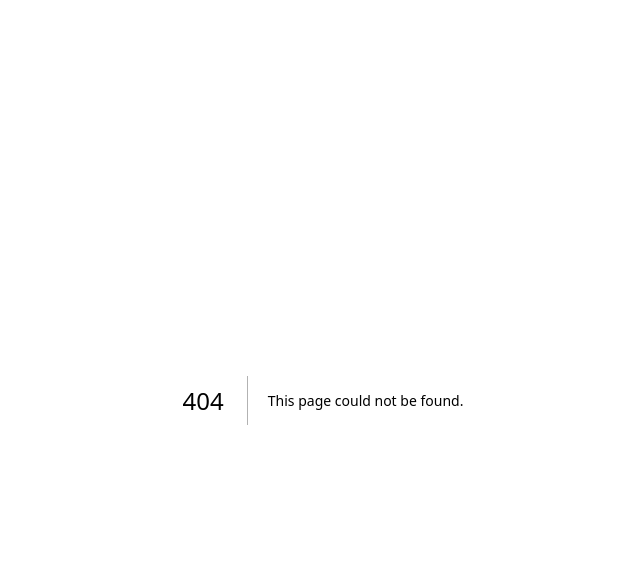
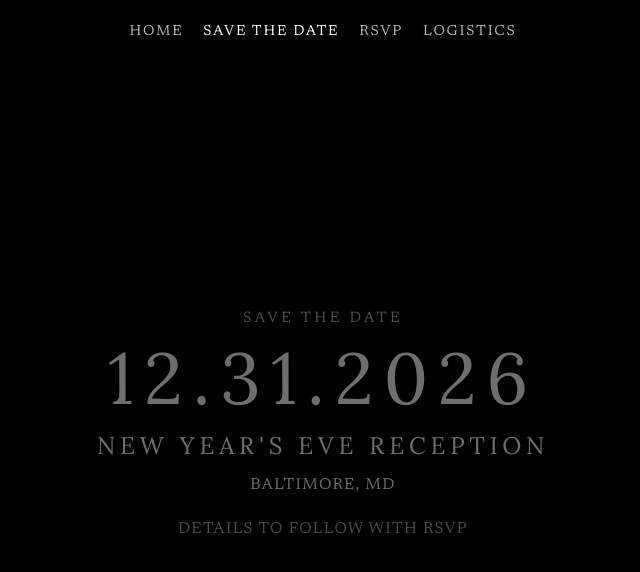
Before and after one commit to ava-firstaccess/wedding-website, a Next.js app: page /save-the-date in a window 1280 px wide. Before the commit this address had no page. Shown: the top 572 px of the page, without its empty margins (317-957 px from the left). Built offline with nearby package versions, Linux system fonts and the light colour scheme.

Commit message:
Add save the date page back to wedding website

```diff
--- a/app/components/Nav.js
+++ b/app/components/Nav.js
@@ -9,6 +9,7 @@ export default function Nav() {
 
   const links = [
     { href: '/', label: 'Home' },
+    { href: '/save-the-date', label: 'Save the Date' },
     { href: '/rsvp', label: 'RSVP' },
     { href: '/logistics', label: 'Logistics' },
   ]
--- /dev/null
+++ b/app/save-the-date/page.js
@@ -0,0 +1,60 @@
+'use client'
+
+import { useEffect, useState } from 'react'
+import Image from 'next/image'
+import Nav from '../components/Nav'
+import baseStyles from '../rsvp/page.module.css'
+import styles from './page.module.css'
+
+export default function SaveTheDate() {
+  const [phase, setPhase] = useState('overlay')
+
+  useEffect(() => {
+    const revealTimer = setTimeout(() => setPhase('lions-in'), 100)
+    const fadeOutTimer = setTimeout(() => setPhase('lions-out'), 3100)
+    const contentTimer = setTimeout(() => setPhase('form-in'), 4600)
+
+    return () => {
+      clearTimeout(revealTimer)
+      clearTimeout(fadeOutTimer)
+      clearTimeout(contentTimer)
+    }
+  }, [])
+
+  return (
+    <>
+      {(phase === 'overlay' || phase === 'lions-in') && (
+        <div className={phase === 'overlay' ? baseStyles.overlay : baseStyles.overlayFading} />
+      )}
+      <Nav />
+      <main className={baseStyles.main}>
+        <div className={`${baseStyles.lionsWrap} ${
+          phase === 'overlay' || phase === 'lions-in'
+            ? baseStyles.lionsVisible
+            : phase === 'lions-out'
+              ? baseStyles.lionsFading
+              : baseStyles.lionsGone
+        }`}>
+          <Image
+            src="/lion-lioness.png"
+            alt="Lion and Lioness"
+            width={500}
+            height={500}
+            priority
+            className={baseStyles.lionsImage}
+          />
+        </div>
+
+        <div className={`${baseStyles.content} ${phase === 'form-in' ? baseStyles.visible : ''}`}>
+          <div className={styles.contentWrap}>
+            <p className={styles.kicker}>Save the Date</p>
+            <h1 className={styles.date}>12.31.2026</h1>
+            <p className={styles.title}>New Year&apos;s Eve Reception</p>
+            <p className={styles.location}>Baltimore, MD</p>
+            <p className={styles.note}>Details to follow with RSVP</p>
+          </div>
+        </div>
+      </main>
+    </>
+  )
+}
--- /dev/null
+++ b/app/save-the-date/page.module.css
@@ -0,0 +1,54 @@
+.contentWrap {
+  display: flex;
+  flex-direction: column;
+  align-items: center;
+  gap: 1rem;
+  text-align: center;
+}
+
+.kicker {
+  font-family: var(--font-newsreader);
+  font-size: 0.95rem;
+  letter-spacing: 0.22em;
+  text-transform: uppercase;
+  opacity: 0.72;
+}
+
+.date {
+  font-family: var(--font-lora);
+  font-size: clamp(2.4rem, 8vw, 4.5rem);
+  font-weight: 400;
+  letter-spacing: 0.14em;
+  text-transform: uppercase;
+  line-height: 1;
+}
+
+.title {
+  font-family: var(--font-lora);
+  font-size: clamp(1.05rem, 3vw, 1.5rem);
+  letter-spacing: 0.2em;
+  text-transform: uppercase;
+}
+
+.location,
+.note {
+  font-family: var(--font-newsreader);
+  font-size: 1rem;
+  letter-spacing: 0.08em;
+  text-transform: uppercase;
+}
+
+.note {
+  margin-top: 0.75rem;
+  opacity: 0.68;
+}
+
+@media (max-width: 480px) {
+  .contentWrap {
+    gap: 0.85rem;
+  }
+
+  .date {
+    letter-spacing: 0.1em;
+  }
+}
```
